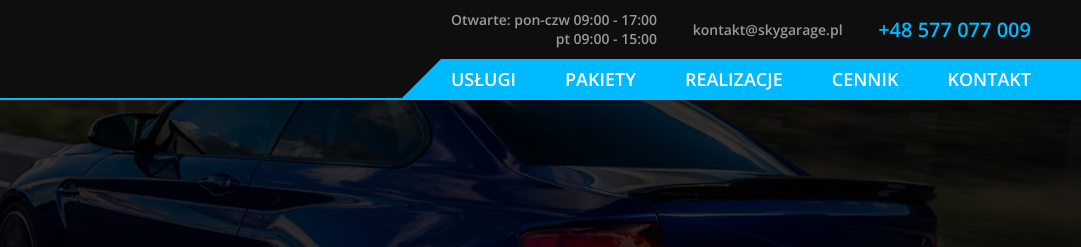
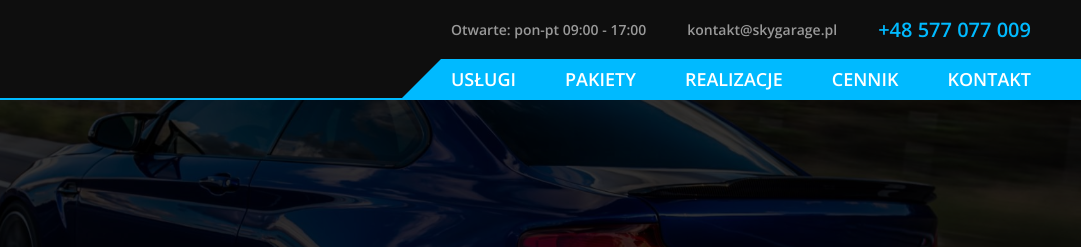
Before and after one commit to dami947/Sky-garage, a website: page cookie.html in a window 1280 px wide. Shown: the top 247 px of the page, 199-1280 px from the left. Drawn offline with nearby package versions, Linux system fonts and the light colour scheme.

Commit message:
skygarage

```diff
--- a/cookie.html
+++ b/cookie.html
@@ -37,10 +37,7 @@
         </div>
         <div class="nav__menu-desktop">
           <div class="nav__menu-top">
-            <div class="open">
-              <p class="menu-top-open">Otwarte: pon-czw 09:00 - 17:00</p>
-              <p class="menu-top-open">pt 09:00 - 15:00</p>
-            </div>
+            <p class="menu-top-open">Otwarte: pon-pt 09:00 - 17:00</p>
             <a href="#" class="menu-top-contact">kontakt@skygarage.pl</a>
             <a href="tel:577077009" class="menu-top-number">+48 577 077 009</a>
           </div>
@@ -176,8 +173,7 @@
         <div class="box">
           <p class="box__title">sky-garage</p>
           <p class="box__text">ul. Stanisława Kmity 11, 32-083 Szczyglice</p>
-          <p class="box__text">pon-czw: 09:00 - 17:00</p>
-          <p class="box__text">pt: 09:00 - 15:00</p>
+          <p class="box__text">pon-pt: 09:00 - 17:00</p>
         </div>
         <div class="box">
           <p class="box__title">masz pytanie?</p>
--- a/src/sass/_large.scss
+++ b/src/sass/_large.scss
@@ -56,15 +56,6 @@
         &:hover,
         &:focus {
           color: colors.$white;
-        }
-      }
-
-      .open {
-        display: flex;
-        flex-direction: column;
-
-        .menu-top-open:nth-of-type(2) {
-          text-align: right;
         }
       }
 
```
Also changed, not shown: index.html (+2 -6 lines), services.html (+2 -6 lines), tariff.html (+2 -6 lines), thankyou.html (+2 -6 lines), dist/css/style.min.css.
